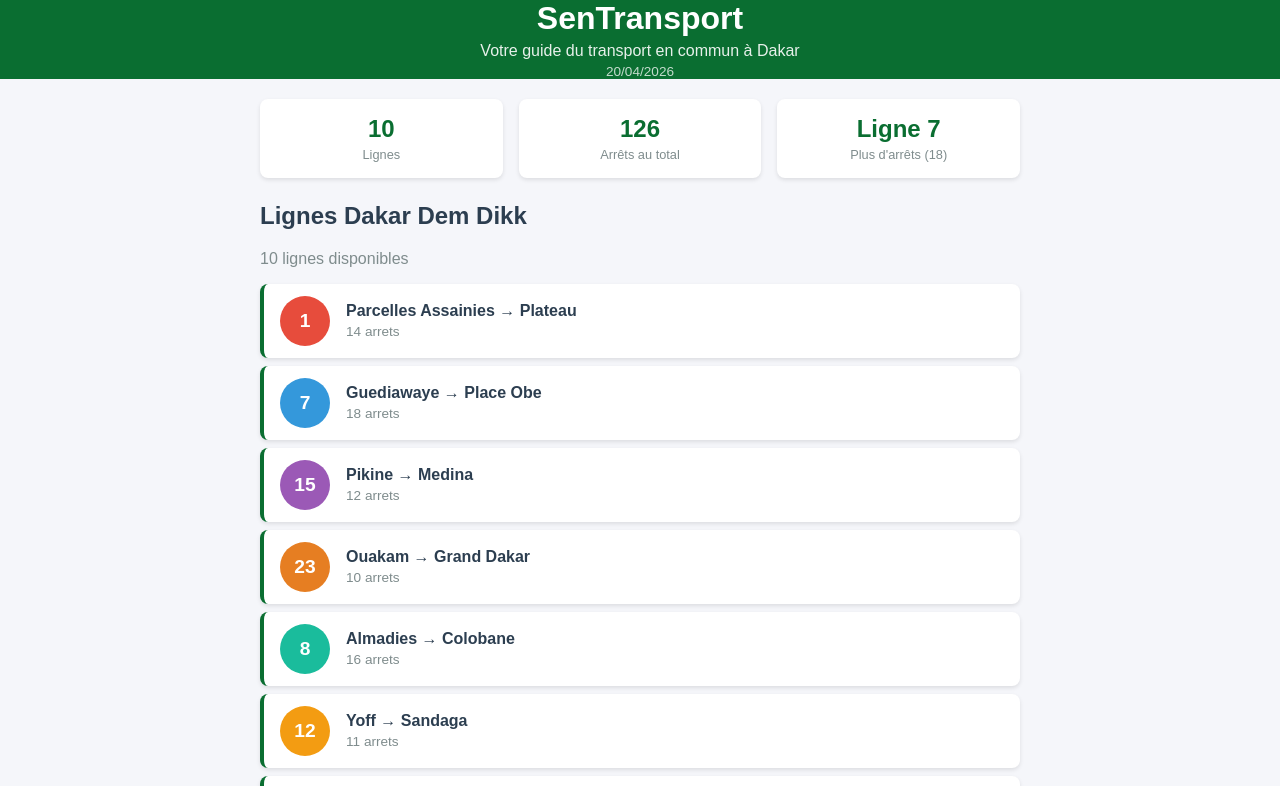
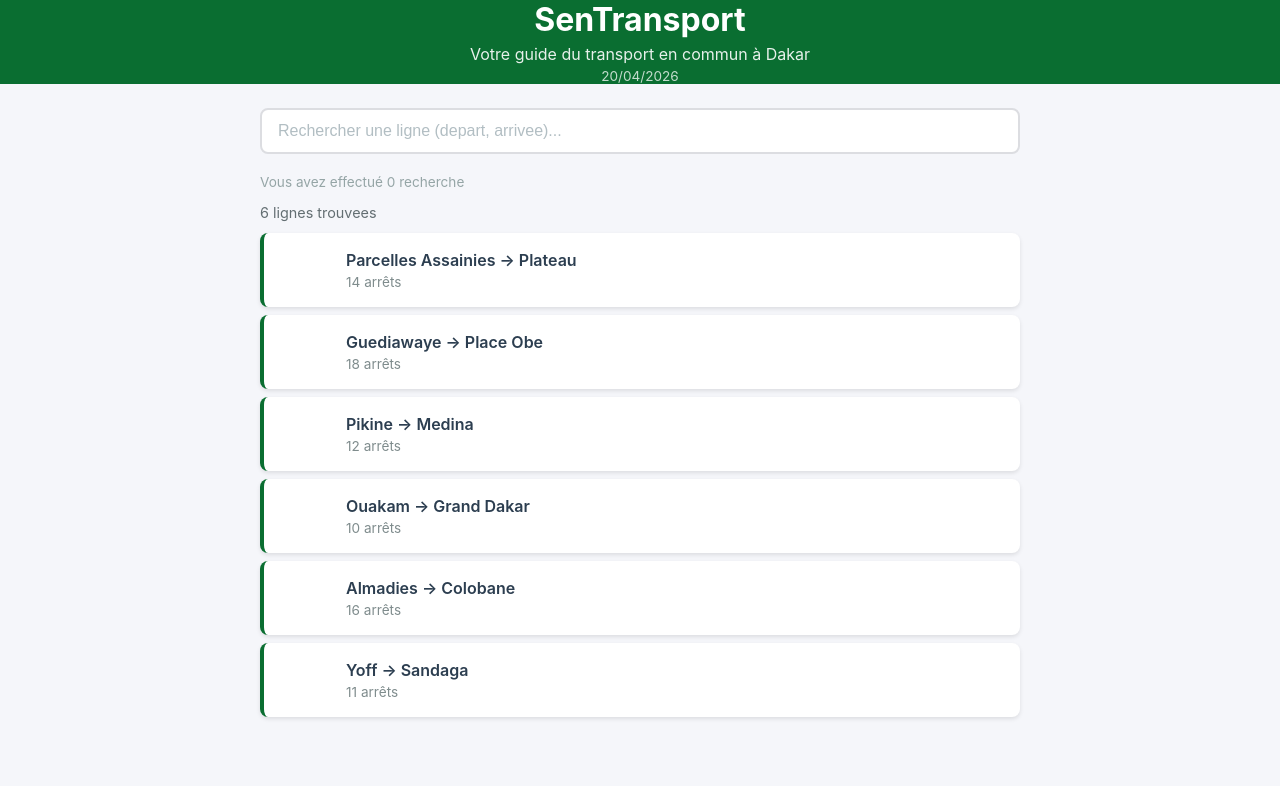
Before and after one commit to PapeMoussa03/sentransport, a React (Create React App) app: page / in a window 1280 px wide. Shown: the top 786 px of the page. Built offline with nearby package versions, Linux system fonts and the light colour scheme.

Commit message:
Lab 3 : etat, recherche et selection de lignes

```diff
--- a/src/App.css
+++ b/src/App.css
@@ -1,22 +1,44 @@
 .App {
-  font-family: Arial, sans-serif;
   min-height: 100vh;
   background-color: #f5f6fa;
-  display: flex;
-  flex-direction: column;
 }
 
 .contenu {
-  padding: 20px;
-  max-width: 800px;
+  max-width: 760px;
   margin: 0 auto;
-  width: 100%;
-  box-sizing: border-box;
-  flex: 1;
+  padding: 24px 16px;
+}
+
+.resultat-recherche {
+  font-size: 0.9rem;
+  color: #636e72;
+  margin-bottom: 12px;
+}
+
+.aucun-resultat {
+  text-align: center;
+  color: #e74c3c;
+  font-style: italic;
+  margin-top: 20px;
+}
+
+.compteur-recherche {
+  font-size: 0.85rem;
+  color: #95a5a6;
+  margin-bottom: 8px;
 }
 
 @media (max-width: 600px) {
   .contenu {
     padding: 12px;
   }
+  .ligne-bus {
+    padding: 10px 12px;
+  }
+  .ligne-numero {
+    width: 40px;
+    height: 40px;
+    font-size: 1rem;
+    margin-right: 12px;
+  }
 }
--- a/src/App.js
+++ b/src/App.js
@@ -1,29 +1,102 @@
+import { useState } from 'react';
 import './App.css';
 import Header from './Header';
-import ListeLignes from './ListeLignes';
-import StatReseau from './StatReseau';
+import Recherche from './Recherche';
+import LigneBus from './LigneBus';
+import DetailLigne from './DetailLigne';
 import Footer from './Footer';
 
 function App() {
+  const [recherche, setRecherche] = useState("");
+  const [ligneSelectionnee, setLigneSelectionnee] = useState(null);
+  const [nbRecherches, setNbRecherches] = useState(0);
+
   const lignes = [
-    { id: 1, numero: "1", depart: "Parcelles Assainies", arrivee: "Plateau", arrets: 14, couleur: "#e74c3c" },
-    { id: 2, numero: "7", depart: "Guediawaye", arrivee: "Place Obe", arrets: 18, couleur: "#3498db" },
-    { id: 3, numero: "15", depart: "Pikine", arrivee: "Medina", arrets: 12, couleur: "#9b59b6" },
-    { id: 4, numero: "23", depart: "Ouakam", arrivee: "Grand Dakar", arrets: 10, couleur: "#e67e22" },
-    { id: 5, numero: "8", depart: "Almadies", arrivee: "Colobane", arrets: 16, couleur: "#1abc9c" },
-    { id: 6, numero: "12", depart: "Yoff", arrivee: "Sandaga", arrets: 11, couleur: "#f39c12" },
-    { id: 7, numero: "3", depart: "Fann", arrivee: "Liberté", arrets: 9, couleur: "#2ecc71" },
-    { id: 8, numero: "19", depart: "HLM", arrivee: "Dieuppeul", arrets: 13, couleur: "#e91e63" },
-    { id: 9, numero: "5", depart: "Médina", arrivee: "Sicap", arrets: 8, couleur: "#00bcd4" },
-    { id: 10, numero: "27", depart: "Grand Dakar", arrivee: "Colobane", arrets: 15, couleur: "#ff5722" },
+    { id: 1, numero: "1", depart: "Parcelles Assainies",
+      arrivee: "Plateau", arrets: 14,
+      listeArrets: ["Parcelles U14", "Parcelles U10",
+        "Camberene", "Patte d'Oie", "Grand Dakar",
+        "Colobane", "Ponty", "Plateau"] },
+    { id: 2, numero: "7", depart: "Guediawaye",
+      arrivee: "Place Obe", arrets: 18,
+      listeArrets: ["Guediawaye", "Pikine", "Thiaroye",
+        "Keur Massar", "Grand Yoff", "Parcelles",
+        "Liberte 6", "Place Obe"] },
+    { id: 3, numero: "15", depart: "Pikine",
+      arrivee: "Medina", arrets: 12,
+      listeArrets: ["Pikine Centre", "Thiaroye Gare",
+        "Hann", "Colobane", "Fass", "Medina"] },
+    { id: 4, numero: "23", depart: "Ouakam",
+      arrivee: "Grand Dakar", arrets: 10,
+      listeArrets: ["Ouakam Village", "Mermoz", "Fann",
+        "Point E", "Liberte 5", "Grand Dakar"] },
+    { id: 5, numero: "8", depart: "Almadies",
+      arrivee: "Colobane", arrets: 16,
+      listeArrets: ["Almadies", "Ngor", "Yoff",
+        "Ouest Foire", "Liberte 6", "Colobane"] },
+    { id: 6, numero: "12", depart: "Yoff",
+      arrivee: "Sandaga", arrets: 11,
+      listeArrets: ["Yoff Village", "Aeroport LSS",
+        "Parcelles U17", "Grand Yoff", "HLM", "Sandaga"] },
   ];
+
+  const lignesFiltrees = lignes.filter(l =>
+    l.depart.toLowerCase().includes(recherche.toLowerCase()) ||
+    l.arrivee.toLowerCase().includes(recherche.toLowerCase()) ||
+    l.numero.includes(recherche)
+  );
+
+  function handleClickLigne(ligne) {
+    if (ligneSelectionnee && ligneSelectionnee.id === ligne.id) {
+      setLigneSelectionnee(null);
+    } else {
+      setLigneSelectionnee(ligne);
+    }
+  }
 
   return (
     <div className="App">
       <Header />
       <main className="contenu">
-        <StatReseau lignes={lignes} />
-        <ListeLignes lignes={lignes} />
+
+        <Recherche
+          valeur={recherche}
+          onChange={(val) => {
+            setRecherche(val);
+            setNbRecherches(n => n + 1);
+          }}
+        />
+
+        {/* Exercice 3 */}
+        <p className="compteur-recherche">
+          Vous avez effectué {nbRecherches} recherche{nbRecherches > 1 ? 's' : ''}
+        </p>
+
+        <p className="resultat-recherche">
+          {lignesFiltrees.length} ligne{lignesFiltrees.length > 1 ? 's' : ''} trouvee{lignesFiltrees.length > 1 ? 's' : ''}
+        </p>
+
+        {/* Exercice 2 */}
+        {lignesFiltrees.length === 0 && (
+          <p className="aucun-resultat">
+            Aucune ligne trouvée pour "{recherche}"
+          </p>
+        )}
+
+        {lignesFiltrees.map(ligne => (
+          <LigneBus
+            key={ligne.id}
+            numero={ligne.numero}
+            depart={ligne.depart}
+            arrivee={ligne.arrivee}
+            arrets={ligne.arrets}
+            estSelectionnee={ligneSelectionnee && ligneSelectionnee.id === ligne.id}
+            onClick={() => handleClickLigne(ligne)}
+          />
+        ))}
+
+        {ligneSelectionnee && <DetailLigne ligne={ligneSelectionnee} />}
+
       </main>
       <Footer />
     </div>
--- /dev/null
+++ b/src/DetailLigne.css
@@ -0,0 +1,67 @@
+.detail-ligne {
+  background-color: #ffffff;
+  border: 2px solid #0a6e31;
+  border-radius: 8px;
+  padding: 20px;
+  margin-top: 16px;
+  animation: slideDown 0.3s ease;
+}
+
+@keyframes slideDown {
+  from { opacity: 0; transform: translateY(-10px); }
+  to   { opacity: 1; transform: translateY(0); }
+}
+
+.detail-titre {
+  color: #0a6e31;
+  margin: 0 0 8px 0;
+  font-size: 1.2rem;
+}
+
+.detail-info {
+  color: #7f8c8d;
+  margin: 0 0 16px 0;
+  font-size: 0.9rem;
+}
+
+.detail-arrets h4 {
+  color: #2c3e50;
+  margin: 0 0 8px 0;
+}
+
+.detail-liste {
+  list-style: none;
+  padding: 0;
+  margin: 0;
+}
+
+.detail-arret {
+  display: flex;
+  align-items: center;
+  padding: 8px 0;
+  border-bottom: 1px solid #f0f0f0;
+}
+
+.detail-arret:last-child {
+  border-bottom: none;
+}
+
+.arret-numero {
+  background-color: #0a6e31;
+  color: white;
+  width: 28px;
+  height: 28px;
+  border-radius: 50%;
+  display: flex;
+  align-items: center;
+  justify-content: center;
+  font-size: 0.8rem;
+  font-weight: bold;
+  margin-right: 12px;
+  flex-shrink: 0;
+}
+
+.arret-nom {
+  color: #2c3e50;
+  font-size: 0.95rem;
+}
--- /dev/null
+++ b/src/DetailLigne.js
@@ -0,0 +1,27 @@
+import './DetailLigne.css';
+
+function DetailLigne({ ligne }) {
+  return (
+    <div className="detail-ligne">
+      <h3 className="detail-titre">
+        Ligne {ligne.numero} : {ligne.depart} → {ligne.arrivee}
+      </h3>
+      <p className="detail-info">
+        {ligne.arrets} arrêts sur ce trajet
+      </p>
+      <div className="detail-arrets">
+        <h4>Arrêts principaux :</h4>
+        <ul className="detail-liste">
+          {ligne.listeArrets.map((arret, index) => (
+            <li key={index} className="detail-arret">
+              <span className="arret-numero">{index + 1}</span>
+              <span className="arret-nom">{arret}</span>
+            </li>
+          ))}
+        </ul>
+      </div>
+    </div>
+  );
+}
+
+export default DetailLigne;
--- a/src/LigneBus.js
+++ b/src/LigneBus.js
@@ -1,16 +1,15 @@
 import './LigneBus.css';
 
-function LigneBus({ numero, depart, arrivee, arrets, couleur }) {
+function LigneBus({ numero, depart, arrivee, arrets, estSelectionnee, onClick }) {
   return (
-    <div className="ligne-bus">
-      <div className="ligne-numero" style={{ backgroundColor: couleur }}>
-        {numero}
-      </div>
+    <div
+      className={`ligne-bus ${estSelectionnee ? 'ligne-bus-active' : ''}`}
+      onClick={onClick}
+    >
+      <div className="ligne-numero">{numero}</div>
       <div className="ligne-info">
-        <span className="ligne-trajet">
-          {depart} &rarr; {arrivee}
-        </span>
-        <span className="ligne-arrets">{arrets} arrets</span>
+        <span className="ligne-trajet">{depart} → {arrivee}</span>
+        <span className="ligne-arrets">{arrets} arrêts</span>
       </div>
     </div>
   );
--- a/src/ListeLignes.css
+++ b/src/ListeLignes.css
@@ -12,3 +12,11 @@
 margin-top : 0;
 margin-bottom : 16 px ;
 }
+.ligne-bus-active {
+  border-left: 4px solid #e67e22;
+  background-color: #fef9f3;
+}
+
+.ligne-bus-active .ligne-numero {
+  background-color: #e67e22;
+}
--- /dev/null
+++ b/src/Recherche.css
@@ -0,0 +1,43 @@
+.recherche {
+  margin-bottom: 20px;
+}
+
+.recherche-input {
+  width: 100%;
+  padding: 12px 16px;
+  font-size: 1rem;
+  border: 2px solid #dcdde1;
+  border-radius: 8px;
+  outline: none;
+  box-sizing: border-box;
+  transition: border-color 0.2s;
+}
+
+.recherche-input:focus {
+  border-color: #0a6e31;
+}
+
+.recherche-input::placeholder {
+  color: #b2bec3;
+}
+
+.recherche-wrapper {
+  position: relative;
+  display: flex;
+  align-items: center;
+}
+
+.recherche-clear {
+  position: absolute;
+  right: 12px;
+  background: none;
+  border: none;
+  font-size: 1rem;
+  color: #b2bec3;
+  cursor: pointer;
+  padding: 0;
+}
+
+.recherche-clear:hover {
+  color: #636e72;
+}
--- /dev/null
+++ b/src/Recherche.js
@@ -0,0 +1,27 @@
+import './Recherche.css';
+
+function Recherche({ valeur, onChange }) {
+  return (
+    <div className="recherche">
+      <div className="recherche-wrapper">
+        <input
+          type="text"
+          className="recherche-input"
+          placeholder="Rechercher une ligne (depart, arrivee)..."
+          value={valeur}
+          onChange={e => onChange(e.target.value)}
+        />
+        {valeur && (
+          <button
+            className="recherche-clear"
+            onClick={() => onChange("")}
+          >
+            ✕
+          </button>
+        )}
+      </div>
+    </div>
+  );
+}
+
+export default Recherche;
```
